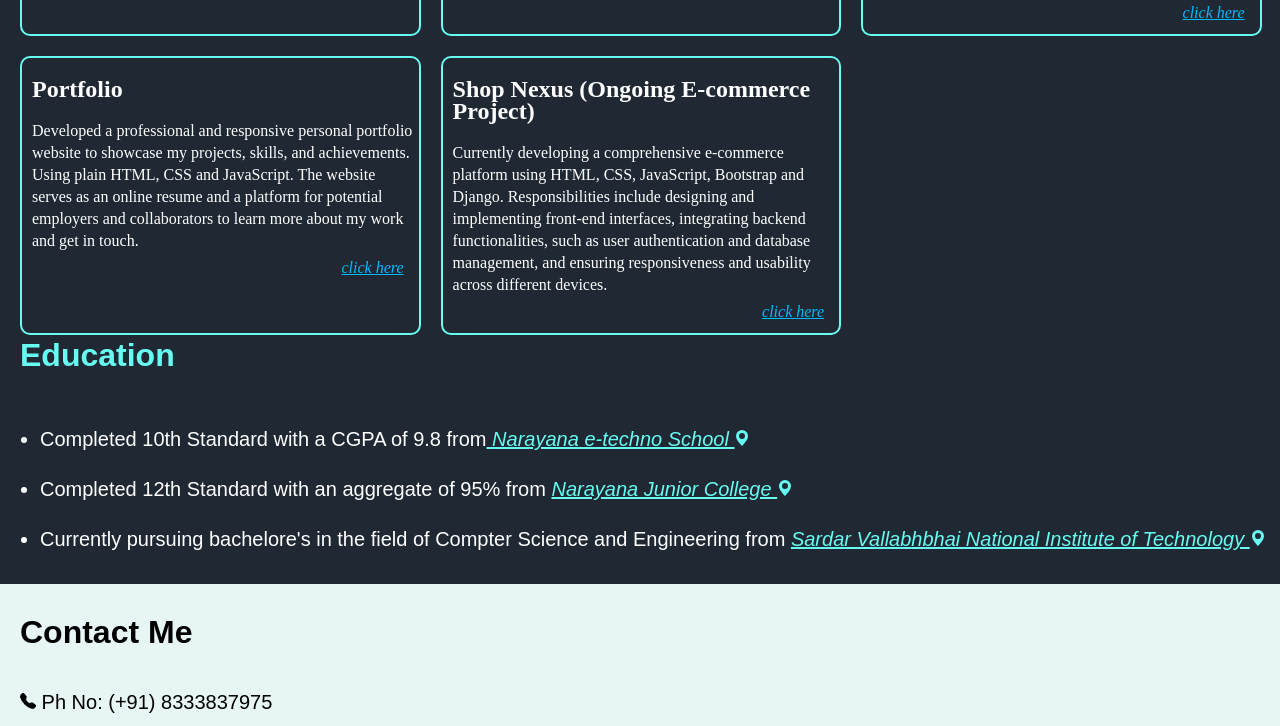
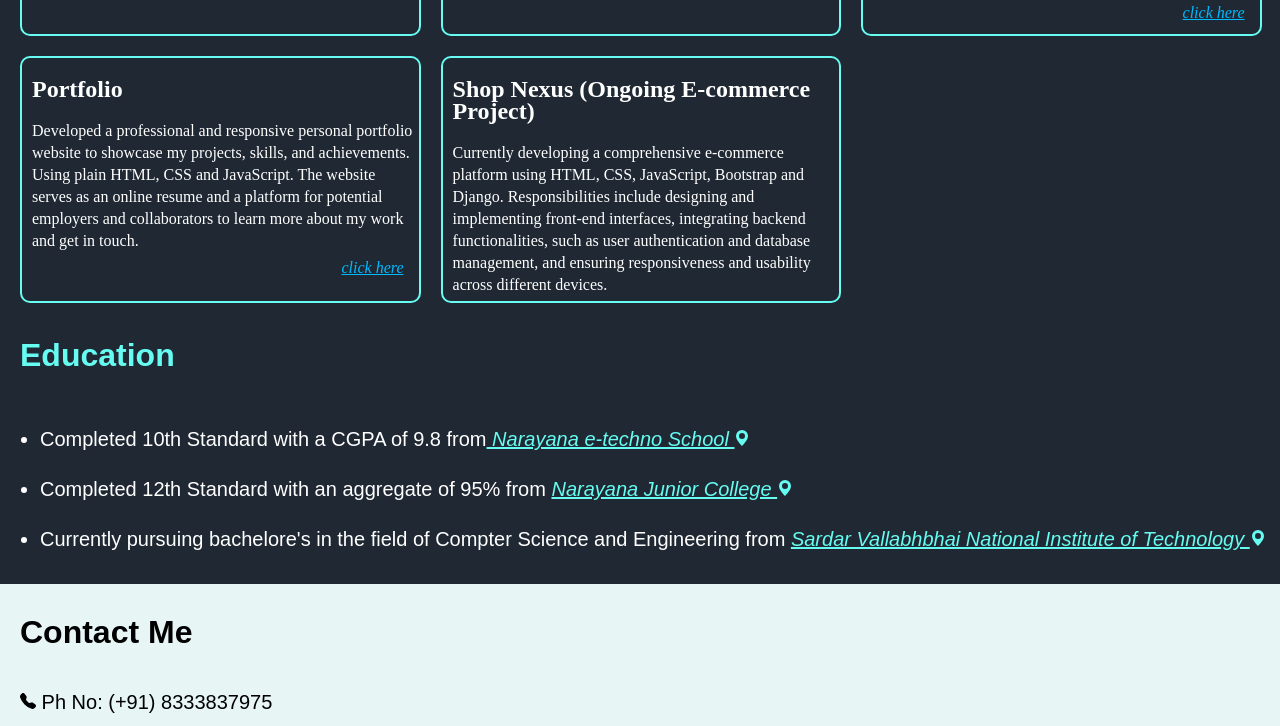
Before and after one commit to ShashankMadugundi/Portfolio, a plain HTML site: page index.html in a window 1280 px wide. Shown: the part 2574-3300 px from the top of the page. Drawn offline with Linux system fonts and the light colour scheme.

Commit message:
Update index.html

```diff
--- a/index.html
+++ b/index.html
@@ -199,18 +199,18 @@
             of cuisines, nutritional information, and engaging content about healthful eating And you are also
             free to contribute your own recipes here. The project involved the following key components: FrontEnd: HTML, CSS, JavaScript, Bootstrap  ;
             BackEnd: Embedded JS, Express JS;
-            Database: Postgres SQL</p><a class="link" href="https://github.com/ShashankMadugundi/Tasty-Tales"><i>click here</i></a></div>
+            Database: Postgres SQL</p><a class="link" target="_blank" href="https://github.com/ShashankMadugundi/Tasty-Tales"><i>click here</i></a></div>
 
         <div class="grid4"><h2>Portfolio</h2><p style="margin-bottom: 5px;">Developed a professional and responsive personal portfolio website to showcase my projects,
             skills, and achievements. Using plain HTML, CSS and JavaScript. The website serves as an online
             resume and a platform for potential employers and collaborators to learn more about my work
             and get in touch.
-            </p><a class="link" href="https://shashankmadugundi.github.io/Portfolio/"><i>click here</i></a></div>
+            </p><a class="link" target="_blank" href="https://shashankmadugundi.github.io/Portfolio/"><i>click here</i></a></div>
 
         <div class="grid5"><h2>Shop Nexus (Ongoing E-commerce Project)</h2><p style="margin-bottom: 5px;">Currently developing a comprehensive e-commerce platform using HTML, CSS, JavaScript,
             Bootstrap and Django. Responsibilities include designing and implementing front-end interfaces,
             integrating backend functionalities, such as user authentication and database management, and
-            ensuring responsiveness and usability across different devices.</p><a class="link" href=""><i>click here</i></a></div>
+            ensuring responsiveness and usability across different devices.</p></div>
             <!-- <div class="grid6"></div> -->
     </div>
 
```
